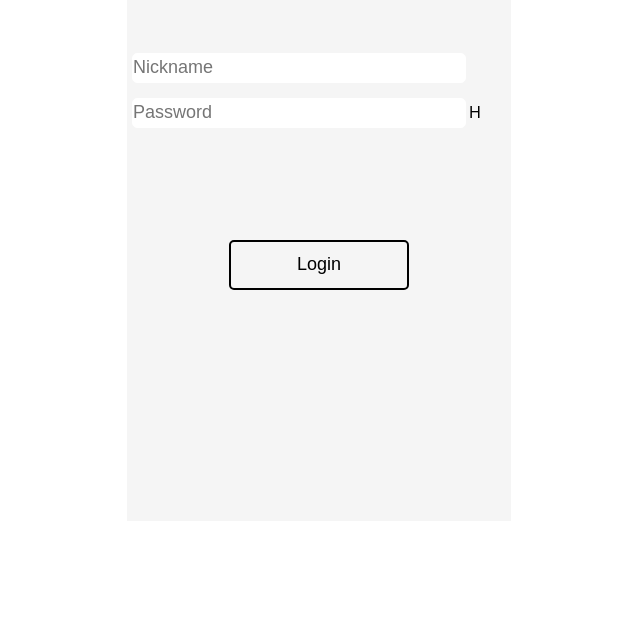
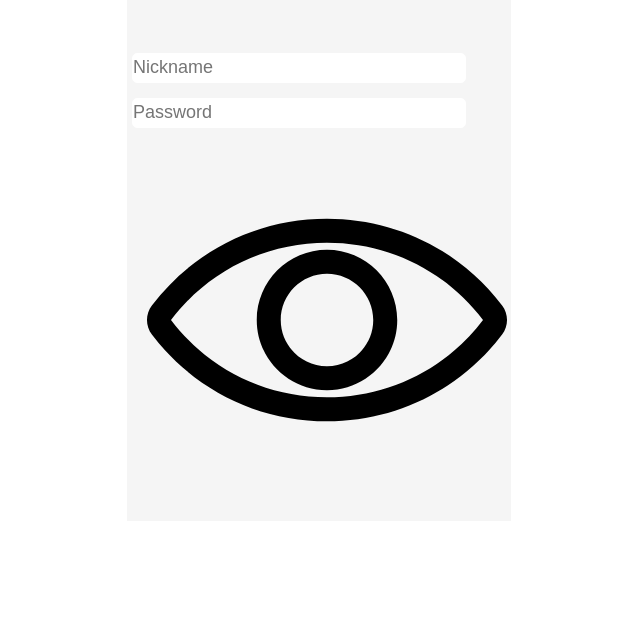
Before and after one commit to DanilErem/Forum, a React (Create React App) app in the folder frontend/: page / in a window 1280 px wide. Shown: the part 159-800 px from the top of the page, without its empty margins (321-961 px from the left). Built offline with nearby package versions, Linux system fonts and the light colour scheme.

Commit message:
Update Regestration.js

```diff
--- a/frontend/src/Regestration/Regestration.js
+++ b/frontend/src/Regestration/Regestration.js
@@ -30,7 +30,7 @@ class Regestration extends React.Component {
                 <form className={"inputs-container"}>
                     <input  ref={this.nickNameInput} onChange={this.onNickNameChange.bind(this)} value={this.props.state.nicknameInputText} className={"regestration-input"} placeholder={"Nickname"}/>
                     <input name={"password"} ref={this.passwordInput} onChange={this.onPasswordChange.bind(this)} value={this.props.state.passwordInputText} type={this.props.state.inputAttitude} className={"regestration-input"} placeholder={"Password"} />
-                    <label className={"visible-password"} onClick={this.changeVisible.bind(this)} for={"password"}>H</label>
+                    <label className={"visible-password"} onClick={this.changeVisible.bind(this)} htmlFor={"password"}><img src={this.props.state.passwordHideSrc} alt={""}/></label>
                     <input className={"login"} type={"submit"} value={"Login"}/>
                 </form>
             </div>
```
